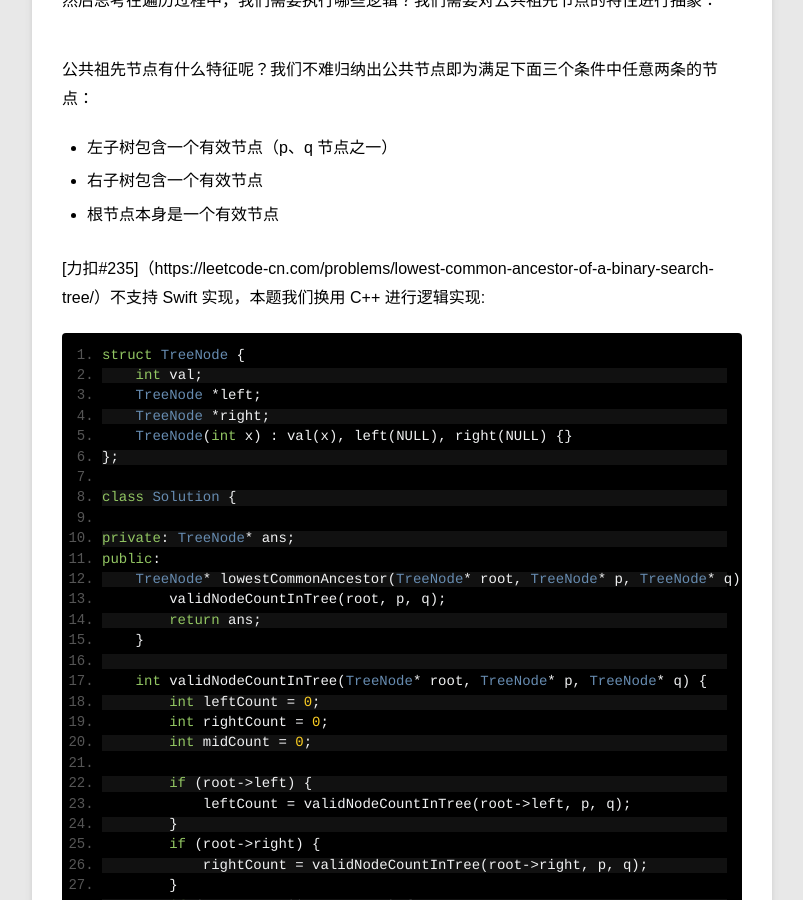
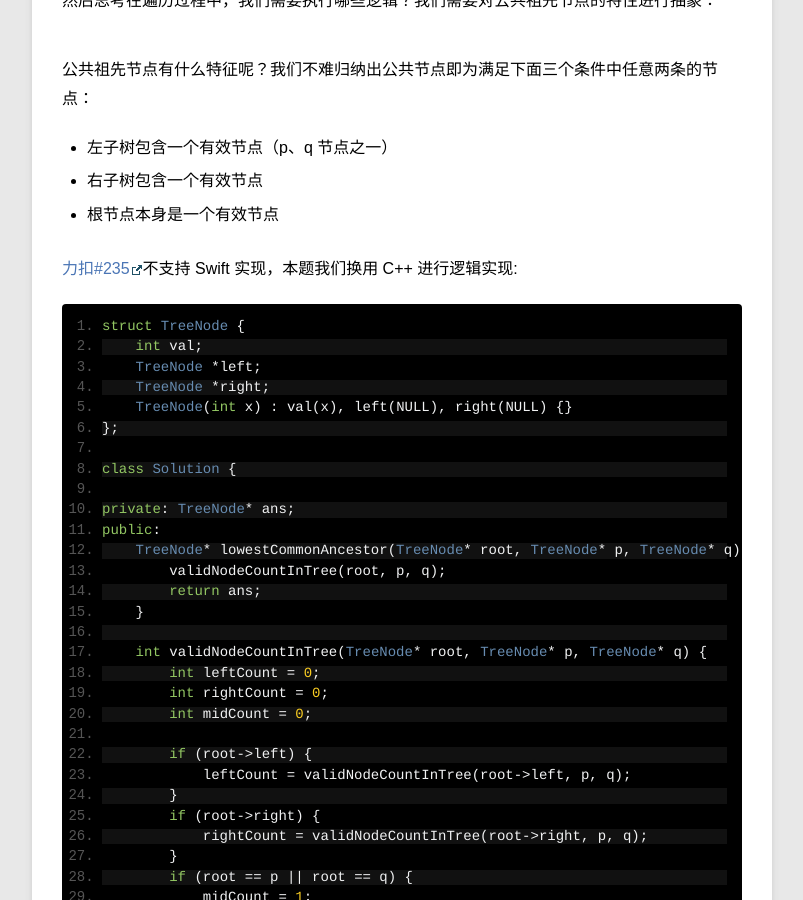
Before and after one commit to nilsun/nilsun.github.io, a Jekyll site: the page built from _posts/opinion/2019-11-8-leetcode235.md, in a window 1280 px wide and 900 px high, scrolled down 1574 px. Shown: the whole window, without its empty margins (78-881 px from the left). Built offline with Jekyll 4.4.1, drawn with Linux system fonts in a browser that asks for light colours; Markdown is read by kramdown in place of the engine named in the settings; comment, search, counter and statistics services are not loaded; part of the change alters nothing that is shown.

Commit message:
Update 2019-11-8-leetcode235.md
modify format

````diff
--- a/_posts/opinion/2019-11-8-leetcode235.md
+++ b/_posts/opinion/2019-11-8-leetcode235.md
@@ -60,7 +60,7 @@ p、q 为不同节点且均存在于给定的二叉搜索树中。
 - 右子树包含一个有效节点
 - 根节点本身是一个有效节点
 
-[力扣#235]（https://leetcode-cn.com/problems/lowest-common-ancestor-of-a-binary-search-tree/）不支持 Swift 实现，本题我们换用 C++ 进行逻辑实现:
+[力扣#235](https://leetcode-cn.com/problems/lowest-common-ancestor-of-a-binary-search-tree/)不支持 Swift 实现，本题我们换用 C++ 进行逻辑实现:
 
 ```
 struct TreeNode {
````
